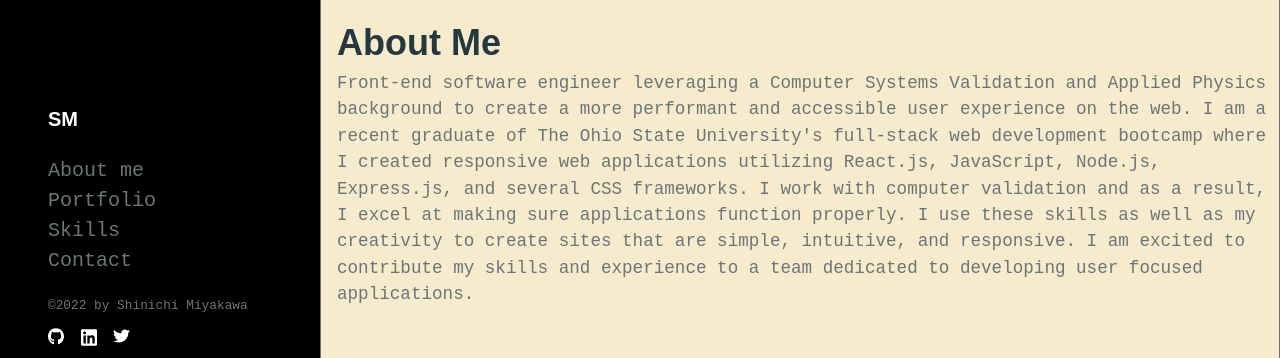
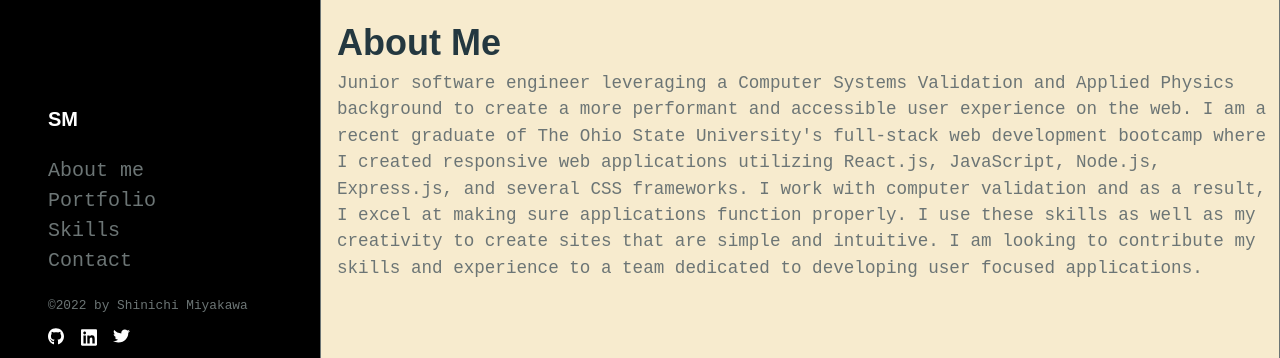
Before and after one commit to ShinichiM/portfolio-react, a React (Create React App) app: page /about-me in a window 1280 px wide. Shown: the part 164-522 px from the top of the page. Built offline with nearby package versions, Linux system fonts and the light colour scheme; the HTML template or start-up script is replaced by a standard one.

Commit message:
description change

```diff
--- a/src/pages/about-me.js
+++ b/src/pages/about-me.js
@@ -2,15 +2,15 @@
 
 const AboutMe = () => {
   return (
-    <div style={{ overflowY: "scroll" }} className="h-100-vh page-container background-beige border-dark">
+    <div
+      style={{ overflowY: "scroll" }}
+      className="h-100-vh page-container background-beige border-dark"
+    >
       <div className="tag">
         <div className="about-me-img-container">
-          <div  className="p-2 about-me-content-container">
-{/* background-dark */}
-            <div
-              style={{ display: "flex" }}
-              className=" align-center"
-            >
+          <div className="p-2 about-me-content-container">
+            {/* background-dark */}
+            <div style={{ display: "flex" }} className=" align-center">
               <div className="selfie-container">
                 <img
                   style={{ width: "100%", height: "100%" }}
@@ -31,17 +31,17 @@
           <div className="p-2 about-me-content-container ">
             <h1 className="text-format ml-2">About Me</h1>
             <p className="ml-2">
-              Front-end software engineer leveraging a Computer Systems
-              Validation and Applied Physics background to create a more performant and accessible
-              user experience on the web. I am a recent graduate of The Ohio
-              State University's full-stack web development bootcamp where I
-              created responsive web applications utilizing React.js,
+              Junior software engineer leveraging a Computer Systems Validation
+              and Applied Physics background to create a more performant and
+              accessible user experience on the web. I am a recent graduate of
+              The Ohio State University's full-stack web development bootcamp
+              where I created responsive web applications utilizing React.js,
               JavaScript, Node.js, Express.js, and several CSS frameworks. I
               work with computer validation and as a result, I excel at making
               sure applications function properly. I use these skills as well as
-              my creativity to create sites that are simple, intuitive, and
-              responsive. I am excited to contribute my skills and experience to
-              a team dedicated to developing user focused applications.
+              my creativity to create sites that are simple and intuitive. I am
+              looking to contribute my skills and experience to a team dedicated
+              to developing user focused applications.
             </p>
           </div>
         </div>
```
